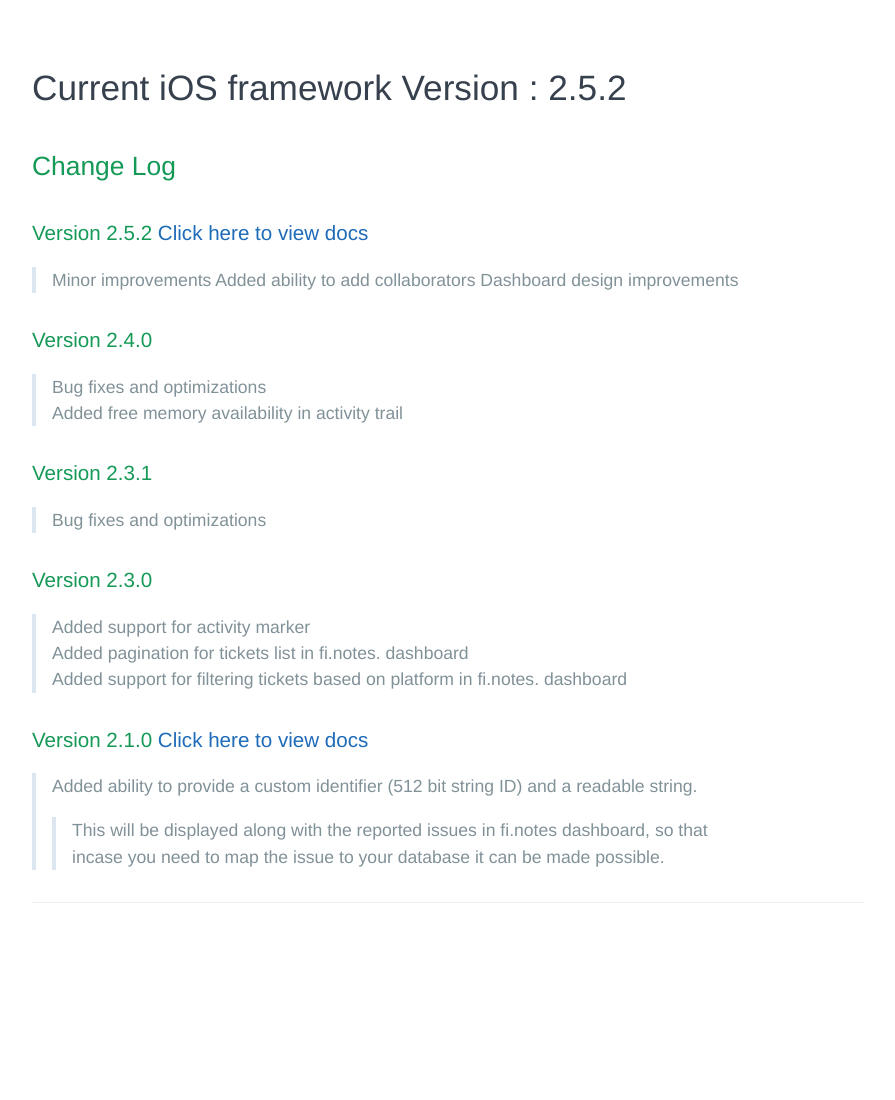
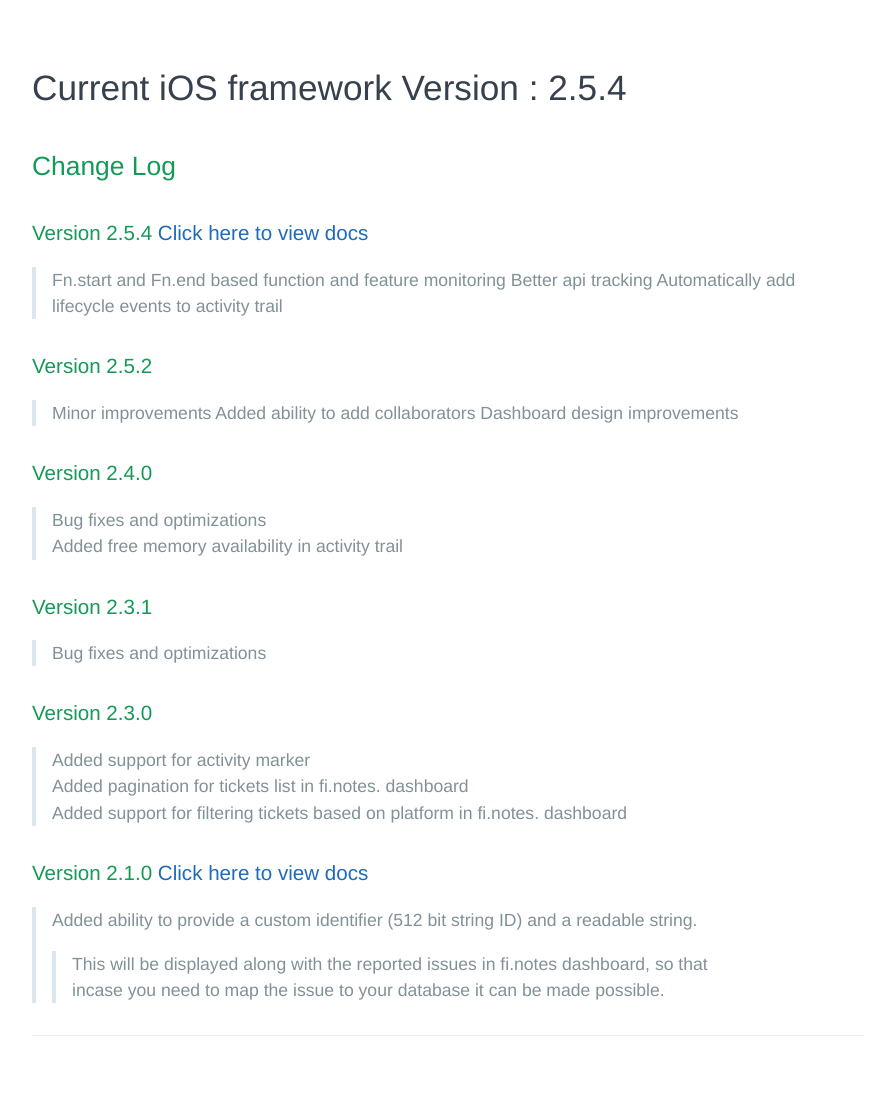
Before and after one commit to finotes/finotes.github.io, a Jekyll site: the page built from _posts/2018-01-22-objc-change-log.md, in a window 1280 px wide. Shown: the part 171-1271 px from the top of the page, without its empty margins (192-1087 px from the left). Built offline with Jekyll 4.4.1, drawn with Linux system fonts in a browser that asks for light colours; some web fonts are replaced; our own code applies the rules of GitHub Pages for plain Markdown files; before the commit the page ends 1138 px from its top, so only the background shows below that.

Commit message:
Update 2018-01-22-objc-change-log.md

```diff
--- a/_posts/2018-01-22-objc-change-log.md
+++ b/_posts/2018-01-22-objc-change-log.md
@@ -1,9 +1,14 @@
 
 
-# Current iOS framework Version : 2.5.2
+# Current iOS framework Version : 2.5.4
 
 ## Change Log
-### Version 2.5.2 [Click here to view docs](https://finotes.github.io/2018/02/02/objc-docs)
+### Version 2.5.4 [Click here to view docs](https://finotes.github.io/2018/02/02/objc-docs)
+> Fn.start and Fn.end based function and feature monitoring
+> Better api tracking
+> Automatically add lifecycle events to activity trail
+
+### Version 2.5.2
 > Minor improvements
 > Added ability to add collaborators
 > Dashboard design improvements
```
